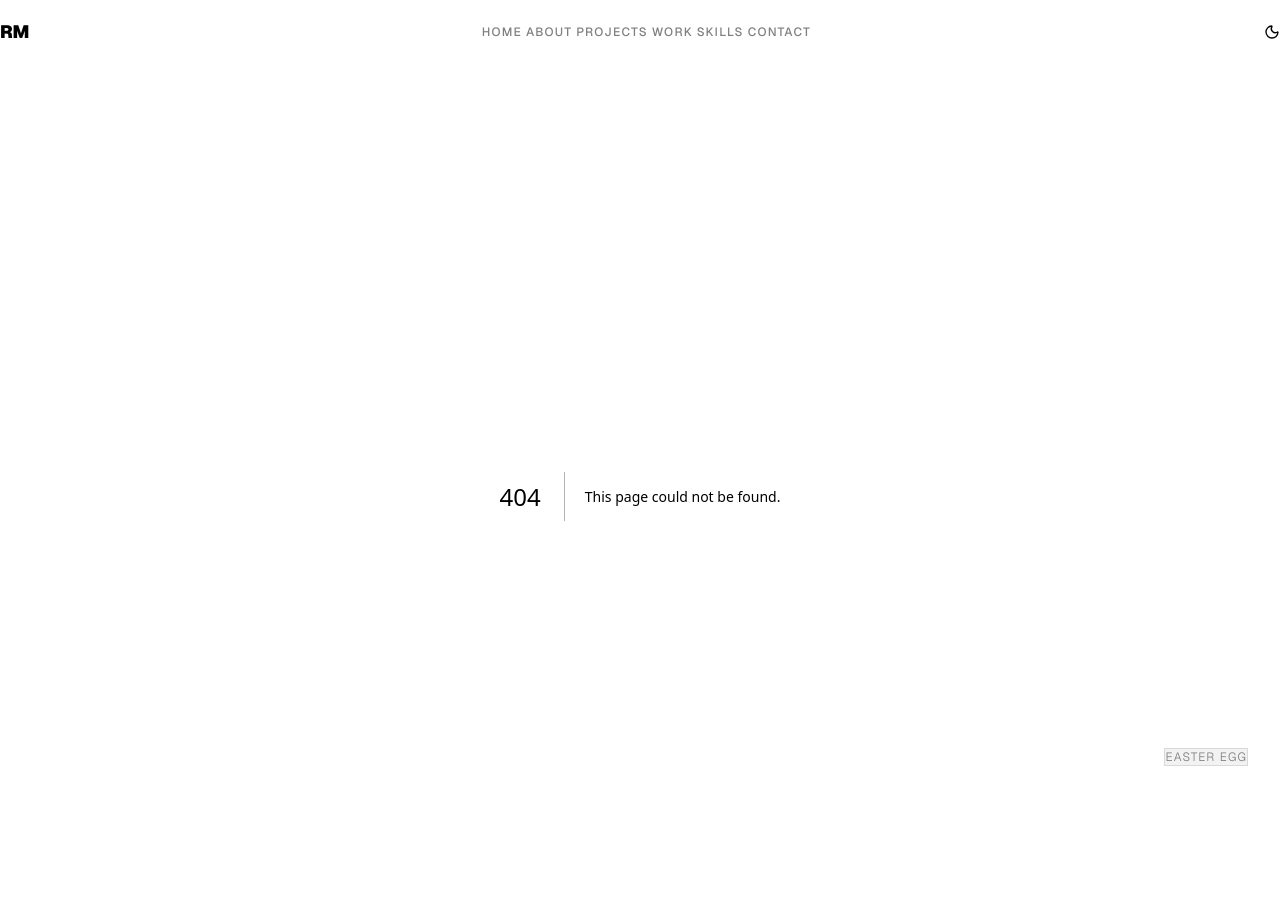
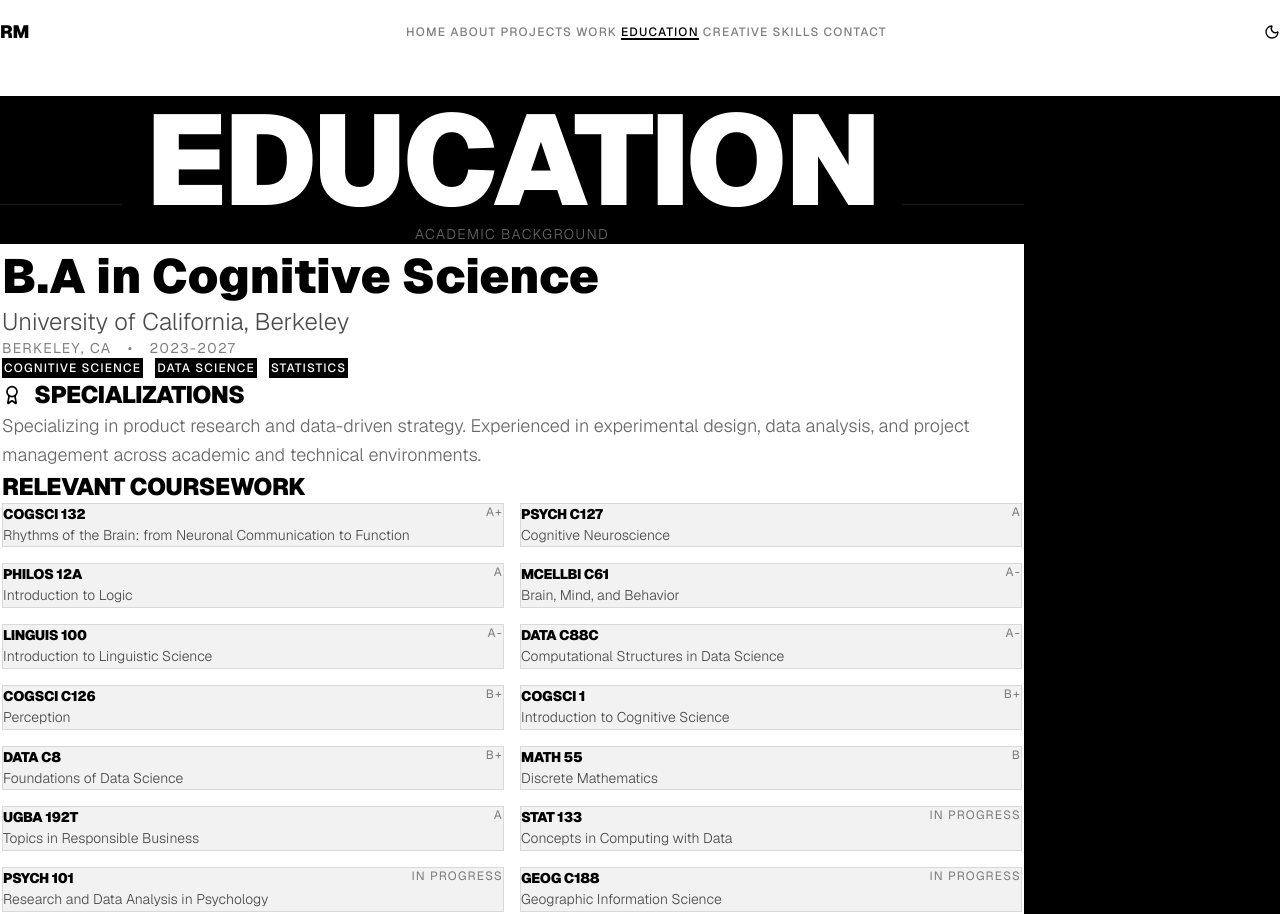
Before and after one commit to rushaad-cell/personal-website, a Next.js app: page /education in a window 1280 px wide. Before the commit this address had no page. Built offline with nearby package versions, Linux system fonts and the light colour scheme.

Commit message:
Embed accessibility site, separate Education/Creative pages, add coursework, update eye-tracking image

```diff
--- /dev/null
+++ b/app/creative/page.tsx
@@ -0,0 +1,9 @@
+import { CreativeSection } from "@/components/CreativeSection";
+
+export default function CreativePage() {
+  return (
+    <main className="min-h-screen">
+      <CreativeSection />
+    </main>
+  );
+}
--- /dev/null
+++ b/app/education/page.tsx
@@ -0,0 +1,9 @@
+import { EducationSection } from "@/components/EducationSection";
+
+export default function EducationPage() {
+  return (
+    <main className="min-h-screen">
+      <EducationSection />
+    </main>
+  );
+}
--- a/app/work/page.tsx
+++ b/app/work/page.tsx
@@ -1,13 +1,9 @@
 import { ExperienceSection } from "@/components/ExperienceSection";
-import { EducationSection } from "@/components/EducationSection";
-import { CreativeSection } from "@/components/CreativeSection";
 
 export default function WorkPage() {
   return (
     <main className="min-h-screen">
       <ExperienceSection />
-      <EducationSection />
-      <CreativeSection />
     </main>
   );
 }
--- a/components/EducationSection.tsx
+++ b/components/EducationSection.tsx
@@ -77,7 +77,7 @@
             initial={{ opacity: 0, y: 20 }}
             animate={{ opacity: 1, y: 0 }}
             transition={{ delay: 0.3 }}
-            className="pt-12 border-t border-white/10 dark:border-black/10"
+            className="pt-12 border-t border-white/10 dark:border-black/10 mb-12"
           >
             <div className="flex items-center gap-3 mb-4">
               <Award className="w-5 h-5 text-black dark:text-white" />
@@ -89,6 +89,56 @@
               Specializing in product research and data-driven strategy. Experienced in experimental design, data analysis, and project management across academic and technical environments.
             </p>
           </motion.div>
+
+          {/* Relevant Coursework */}
+          <motion.div
+            initial={{ opacity: 0, y: 20 }}
+            animate={{ opacity: 1, y: 0 }}
+            transition={{ delay: 0.4 }}
+            className="pt-12 border-t border-white/10 dark:border-black/10"
+          >
+            <h3 className="text-2xl font-black text-black dark:text-white uppercase tracking-tight mb-6">
+              Relevant Coursework
+            </h3>
+            <div className="grid md:grid-cols-2 gap-4">
+              {[
+                { code: "COGSCI 132", title: "Rhythms of the Brain: from Neuronal Communication to Function", grade: "A+" },
+                { code: "PSYCH C127", title: "Cognitive Neuroscience", grade: "A" },
+                { code: "PHILOS 12A", title: "Introduction to Logic", grade: "A" },
+                { code: "MCELLBI C61", title: "Brain, Mind, and Behavior", grade: "A-" },
+                { code: "LINGUIS 100", title: "Introduction to Linguistic Science", grade: "A-" },
+                { code: "DATA C88C", title: "Computational Structures in Data Science", grade: "A-" },
+                { code: "COGSCI C126", title: "Perception", grade: "B+" },
+                { code: "COGSCI 1", title: "Introduction to Cognitive Science", grade: "B+" },
+                { code: "DATA C8", title: "Foundations of Data Science", grade: "B+" },
+                { code: "MATH 55", title: "Discrete Mathematics", grade: "B" },
+                { code: "UGBA 192T", title: "Topics in Responsible Business", grade: "A" },
+                { code: "STAT 133", title: "Concepts in Computing with Data", grade: "In Progress" },
+                { code: "PSYCH 101", title: "Research and Data Analysis in Psychology", grade: "In Progress" },
+                { code: "GEOG C188", title: "Geographic Information Science", grade: "In Progress" },
+              ].map((course, i) => (
+                <motion.div
+                  key={course.code}
+                  initial={{ opacity: 0, x: -20 }}
+                  animate={{ opacity: 1, x: 0 }}
+                  transition={{ delay: 0.5 + i * 0.05 }}
+                  className="p-4 bg-black/5 dark:bg-white/5 border border-black/10 dark:border-white/10"
+                >
+                  <div className="flex items-start justify-between gap-4 mb-2">
+                    <span className="text-sm font-black text-black dark:text-white uppercase tracking-tight">
+                      {course.code}
+                    </span>
+                    <span className="text-xs text-black/50 dark:text-white/50 uppercase tracking-widest">
+                      {course.grade}
+                    </span>
+                  </div>
+                  <p className="text-sm text-black/70 dark:text-white/70 font-light leading-relaxed">
+                    {course.title}
+                  </p>
+                </motion.div>
+              ))}
+            </div>
+          </motion.div>
         </motion.div>
       </div>
     </section>
--- a/components/EyeTrackingSection.tsx
+++ b/components/EyeTrackingSection.tsx
@@ -65,33 +65,16 @@
           >
             <motion.div
               whileHover={{ scale: 1.01 }}
-              className="bg-black dark:bg-white border-2 border-black/20 dark:border-white/20 p-8 relative overflow-hidden"
+              className="bg-black dark:bg-white border-2 border-black/20 dark:border-white/20 relative overflow-hidden"
             >
-              {/* Embed placeholder - replace with actual eye-tracking visualization embed */}
-              <div className="aspect-video bg-black/10 dark:bg-white/10 flex items-center justify-center relative">
-                <iframe
-                  src="https://observablehq.com/embed/@d3/eye-tracking-heatmap?cell=*"
-                  width="100%"
-                  height="100%"
-                  style={{ border: "none" }}
-                  title="Eye-tracking visualization"
-                  className="w-full h-full"
-                />
-                {/* Fallback if embed doesn't load */}
-                <div className="absolute inset-0 flex items-center justify-center pointer-events-none">
-                  <div className="text-center p-8 opacity-0 hover:opacity-100 transition-opacity">
-                    <p className="text-xs text-white/30 dark:text-black/30 uppercase tracking-widest mb-2 font-light">
-                      Eye-Tracking Data Visualization
-                    </p>
-                    <p className="text-sm text-white/50 dark:text-black/50 font-light">
-                      Replace with your actual eye-tracking embed
-                    </p>
-                  </div>
-                </div>
-              </div>
-              <div className="mt-6 text-center">
+              <img
+                src="/images/eye-tracking.jpg"
+                alt="Eye-tracking visualization"
+                className="w-full h-auto"
+              />
+              <div className="p-6 bg-black dark:bg-white text-center">
                 <p className="font-black text-white dark:text-black mb-2 text-sm uppercase tracking-widest">
-                  Interactive Visualization
+                  Eye-Tracking Data Visualization
                 </p>
                 <p className="text-xs text-white/50 dark:text-black/50 font-light">
                   Gaze path, fixations, and heatmap
--- a/components/Navigation.tsx
+++ b/components/Navigation.tsx
@@ -2,7 +2,7 @@
 
 import { useState, useEffect } from "react";
 import { useTheme } from "@/lib/theme-provider";
-import { Moon, Sun, Menu, X, Home, User, Briefcase, Code, Mail, Sparkles } from "lucide-react";
+import { Moon, Sun, Menu, X, Home, User, Briefcase, Code, Mail, Sparkles, GraduationCap, Palette } from "lucide-react";
 import { usePathname } from "next/navigation";
 import Link from "next/link";
 import { cn } from "@/lib/utils";
@@ -42,6 +42,8 @@
     { href: "/about", label: "About", icon: User },
     { href: "/projects", label: "Projects", icon: Sparkles },
     { href: "/work", label: "Work", icon: Briefcase },
+    { href: "/education", label: "Education", icon: GraduationCap },
+    { href: "/creative", label: "Creative", icon: Palette },
     { href: "/skills", label: "Skills", icon: Code },
     { href: "/contact", label: "Contact", icon: Mail },
   ];
--- a/components/ProjectsSection.tsx
+++ b/components/ProjectsSection.tsx
@@ -113,14 +113,26 @@
               >
                 {index === 0 ? (
                   <div className="aspect-square bg-white/5 dark:bg-black/5 border border-white/10 dark:border-black/10 relative overflow-hidden group">
-                    <img
-                      src="/images/accessibility-audit.jpg"
-                      alt="California Mental Health Website Accessibility Audit"
-                      className="w-full h-full object-cover"
-                    />
-                    <motion.div
-                      className="absolute inset-0 border-2 border-white dark:border-black opacity-0 group-hover:opacity-20 transition-opacity"
-                    />
+                    <a
+                      href="https://camentalhealthaccess.com/"
+                      target="_blank"
+                      rel="noopener noreferrer"
+                      className="block w-full h-full"
+                    >
+                      <iframe
+                        src="https://camentalhealthaccess.com/"
+                        className="w-full h-full border-0 pointer-events-none"
+                        title="California Mental Health Website Accessibility Audit"
+                      />
+                      <div className="absolute inset-0 bg-transparent hover:bg-white/5 dark:hover:bg-black/5 transition-colors cursor-pointer flex items-center justify-center">
+                        <motion.div
+                          className="absolute inset-0 border-2 border-white dark:border-black opacity-0 group-hover:opacity-20 transition-opacity"
+                        />
+                        <span className="text-xs text-white/60 dark:text-black/60 uppercase tracking-widest opacity-0 group-hover:opacity-100 transition-opacity">
+                          Click to open in new tab
+                        </span>
+                      </div>
+                    </a>
                   </div>
                 ) : (
                   <div className="aspect-square bg-white/5 dark:bg-black/5 border border-white/10 dark:border-black/10 flex items-center justify-center relative overflow-hidden group">
```
